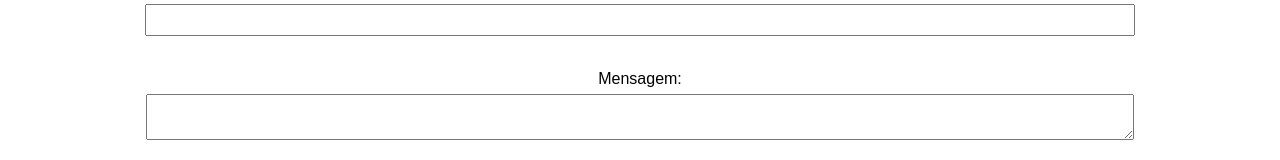
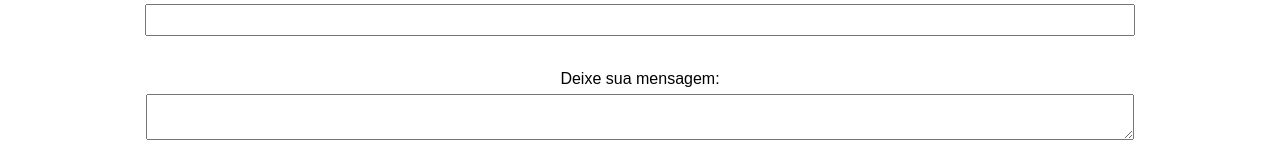
Before and after one commit to andremourabio/portfolioandre, a plain HTML site: page contato.html in a window 1280 px wide. Shown: the part 290-450 px from the top of the page. Drawn offline with Linux system fonts and the light colour scheme.

Commit message:
Update contato.html

```diff
--- a/contato.html
+++ b/contato.html
@@ -32,7 +32,7 @@
             <label for="email">Email:</label>
             <input type="email" id="email" name="email" required><br>
             <!-- Campo para a mensagem -->
-            <label for="message">Mensagem:</label>
+            <label for="message">Deixe sua mensagem:</label>
             <textarea id="message" name="message" required></textarea><br>
             <!-- Botão de envio -->
             <button type="submit">Enviar</button>
```
